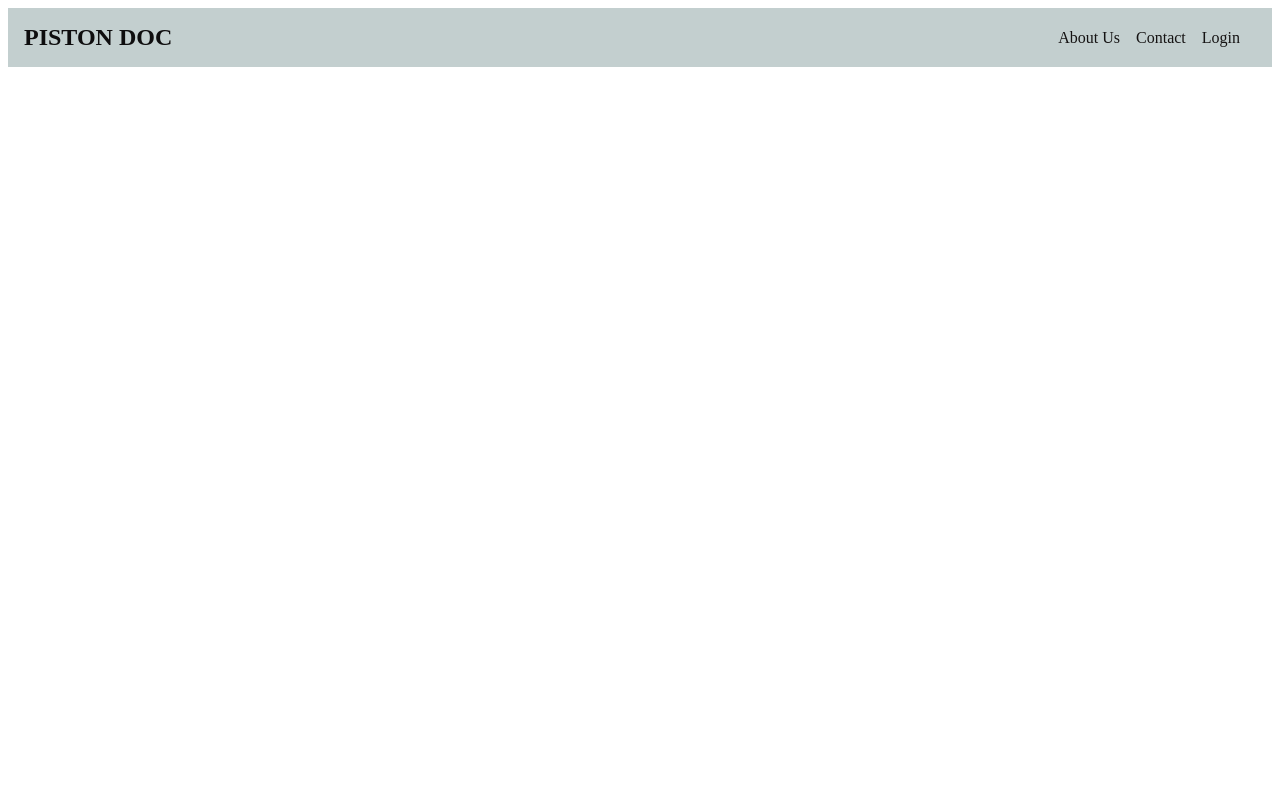
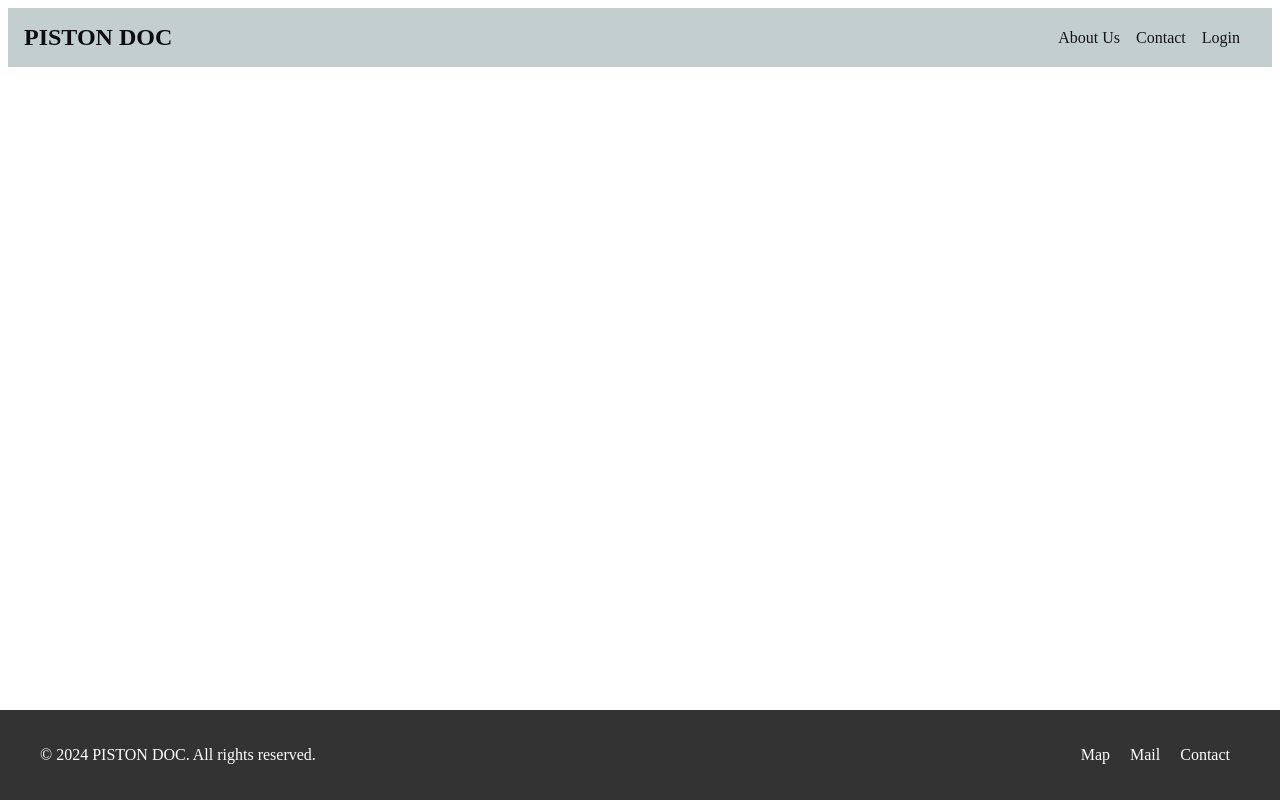
Before and after one commit to LogeshMurugesan18/Bike_Service_Application, a React (Vite) app in the folder FRONTEND/: page / in a window 1280 px wide. Built offline with nearby package versions, Linux system fonts and the light colour scheme; no server answers.

Commit message:
Footer added

```diff
--- a/FRONTEND/src/Admin/Dashboard.jsx
+++ b/FRONTEND/src/Admin/Dashboard.jsx
@@ -74,7 +74,7 @@ const Dashboard = (props) => {
 
   return (
     <>
-      <h1>Customer List</h1>
+      <h1 id='title'>Customer List</h1>
       <div>
         <label>Filter by Status: </label>
         <select value={statusFilter} onChange={(e) => setStatusFilter(e.target.value)}>
--- a/FRONTEND/src/App.jsx
+++ b/FRONTEND/src/App.jsx
@@ -4,6 +4,7 @@ import './App.css'
 import Dashboard from './Admin/Dashboard';
 import LandingPage from './Client/LandingPage';
 import NavBar from './Client/NavBar';
+import Footer from './Client/Footer';
 
 function App() {
   const [customers,setCustomers]= useState(null);
@@ -26,6 +27,7 @@ function App() {
     {/* <Dashboard users={customers} setUsers={setCustomers}/> */}
     {/* <LandingPage/> */}
     <NavBar/>
+    <Footer/>
     </>
   )
 }
--- /dev/null
+++ b/FRONTEND/src/Client/Footer.jsx
@@ -0,0 +1,19 @@
+import React from 'react';
+import './LandingPage.css';
+
+const Footer = () => {
+  return (
+    <footer className="footer">
+      <div className="container">
+        <p>&copy; 2024 PISTON DOC. All rights reserved.</p>
+        <ul className="footer-links">
+          <li><a href="https://maps.google.com" target="_blank">Map</a></li>
+          <li><a  href="mailto:lokeshmurugesan18@gmail.com">Mail</a></li>
+          <li><a href="tel:+91 9999999999">Contact</a></li>
+        </ul>
+      </div>
+    </footer>
+  );
+};
+
+export default Footer;
--- a/FRONTEND/src/Client/LandingPage.css
+++ b/FRONTEND/src/Client/LandingPage.css
@@ -1,3 +1,5 @@
+/* Nav bar */
+
 .navbar {
     display: flex;
     justify-content: space-between;
@@ -28,3 +30,46 @@
     color: #151313;
     text-decoration: none;
   }
+
+
+
+  /* Footer */
+  .footer {
+    background-color: #333;
+    color: #fff;
+    text-align: center;
+    padding: 20px 0;
+    position: fixed;
+    left: 0;
+    bottom: 0;
+    width: 100%;
+  }
+
+  .footer .container {
+    display: flex;
+    align-items: center;
+    justify-content: space-between;
+    max-width: 1200px;
+    margin: 0 auto;
+    padding: 0 20px;
+  }
+
+  .footer-links {
+    list-style: none;
+    padding: 0;
+  }
+
+  .footer-links li {
+    display: inline;
+    margin: 0 10px;
+  }
+
+  .footer-links a {
+    color: #fff;
+    text-decoration:dotted;
+  }
+
+  .footer-links a:hover {
+    text-decoration:underline;
+    text-decoration-color: chartreuse;
+  }
```
Also changed, not shown: FRONTEND/src/Admin/Dashboard.css (added).
